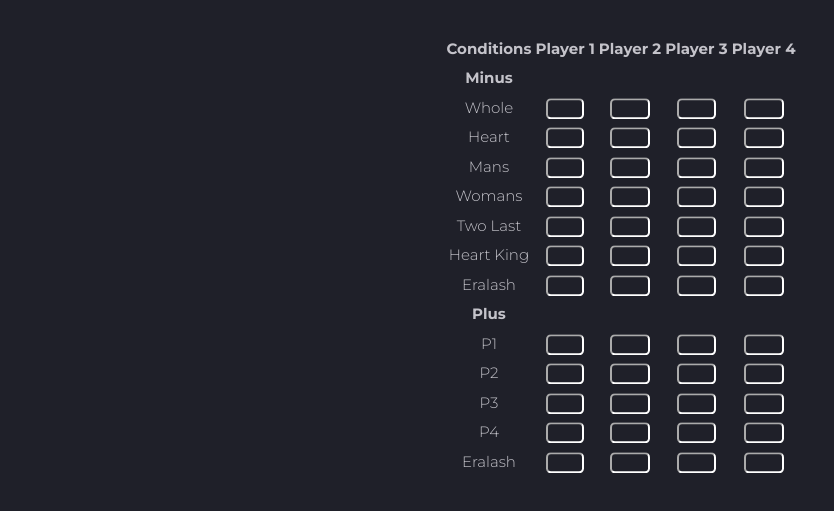
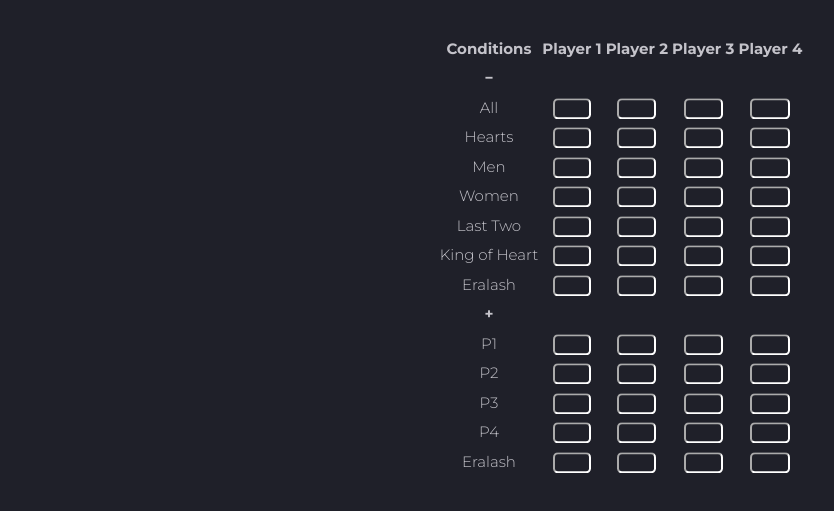
Before and after one commit to mykytatishkin/KingGame, a plain HTML site: page index.html in a window 1280 px wide. Shown: the part 211-722 px from the top of the page, without its empty margins (19-853 px from the left). Drawn offline with Linux system fonts and the light colour scheme.

Commit message:
renaming

```diff
--- a/index.html
+++ b/index.html
@@ -28,38 +28,38 @@
                         <th>Player 4</th>
                     </tr>
                     <tr>
-                        <td><b>Minus</b></td>
+                        <td><b>&minus;</b></td>
                     </tr>
                     <tr>
-                        <td>Whole</td>
+                        <td>All</td>
                         <td><input min="0" max="8" type="number" name="" id=""></td>
                         <td><input min="0" max="8" type="number" name="" id=""></td>
                         <td><input min="0" max="8" type="number" name="" id=""></td>
                         <td><input min="0" max="8" type="number" name="" id=""></td>
                     </tr>
                     <tr>
-                        <td>Heart</td>
+                        <td>Hearts</td>
                         <td><input min="0" max="8" type="number" name="" id=""></td>
                         <td><input min="0" max="8" type="number" name="" id=""></td>
                         <td><input min="0" max="8" type="number" name="" id=""></td>
                         <td><input min="0" max="8" type="number" name="" id=""></td>
                     </tr>
                     <tr>
-                        <td>Mans</td>
+                        <td>Men</td>
                         <td><input min="0" max="8" type="number" name="" id=""></td>
                         <td><input min="0" max="8" type="number" name="" id=""></td>
                         <td><input min="0" max="8" type="number" name="" id=""></td>
                         <td><input min="0" max="8" type="number" name="" id=""></td>
                     </tr>
                     <tr>
-                        <td>Womans</td>
+                        <td>Women</td>
                         <td><input min="0" max="4" type="number" name="" id=""></td>
                         <td><input min="0" max="4" type="number" name="" id=""></td>
                         <td><input min="0" max="4" type="number" name="" id=""></td>
                         <td><input min="0" max="4" type="number" name="" id=""></td>
                     </tr>
                     <tr>
-                        <td>Two Last</td>
+                        <td>Last Two</td>
                         <td><input min="0" max="2" type="number" name="" id=""></td>
                         <td><input min="0" max="2" type="number" name="" id=""></td>
                         <td><input min="0" max="2" type="number" name="" id=""></td>
@@ -67,7 +67,7 @@
 
                     </tr>
                     <tr>
-                        <td>Heart King</td>
+                        <td>King of Heart</td>
                         <td><input min="0" max="1" type="number" name="" id=""></td>
                         <td><input min="0" max="1" type="number" name="" id=""></td>
                         <td><input min="0" max="1" type="number" name="" id=""></td>
@@ -81,7 +81,7 @@
                         <td><input min="0" max="31" type="number" name="" id=""></td>
                     </tr>
                 <tr>
-                    <td><b>Plus</b></td>
+                    <td><b>&plus;</b></td>
                 </tr>
                 <tr>
                     <td>P1</td>
```
